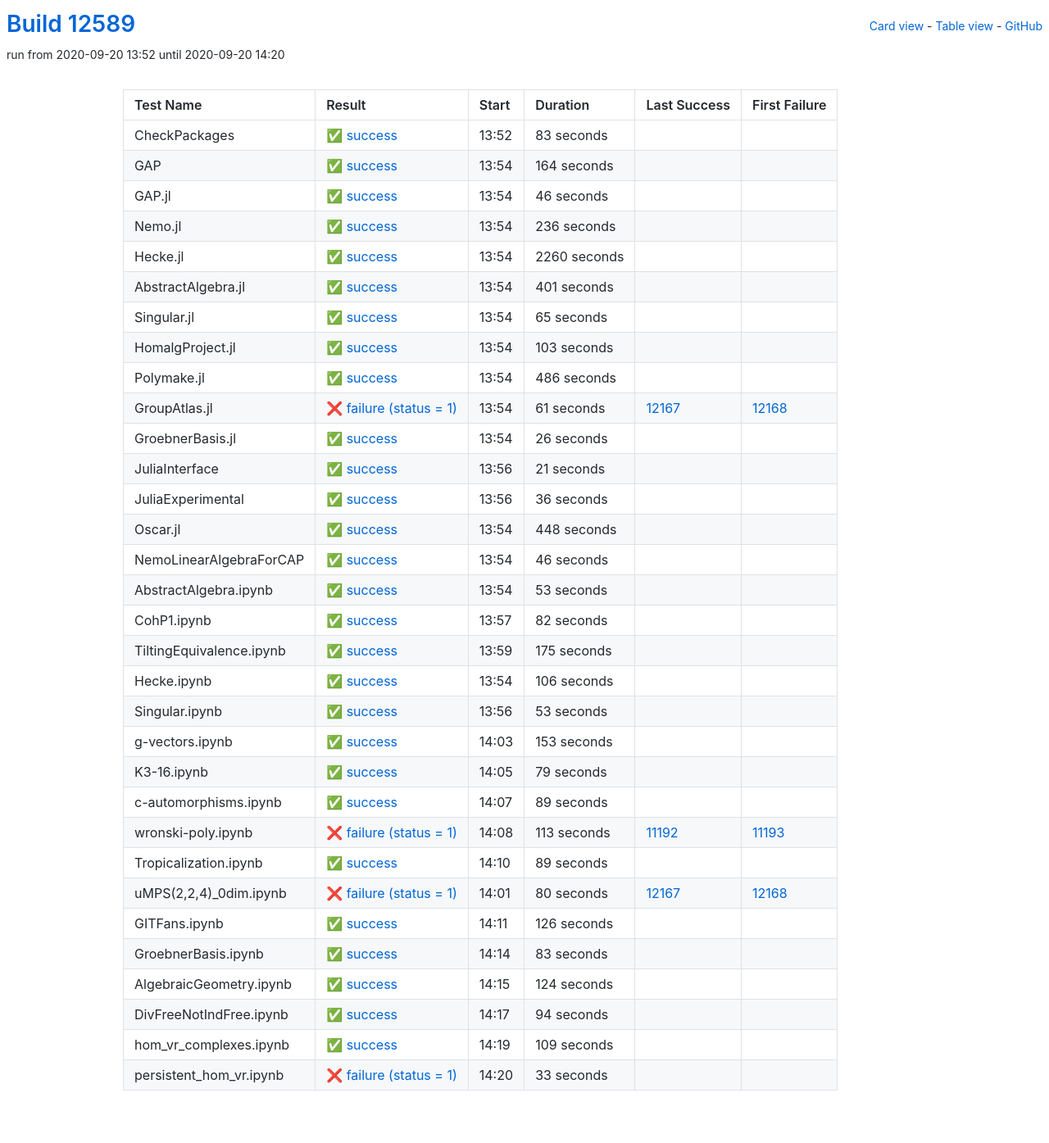
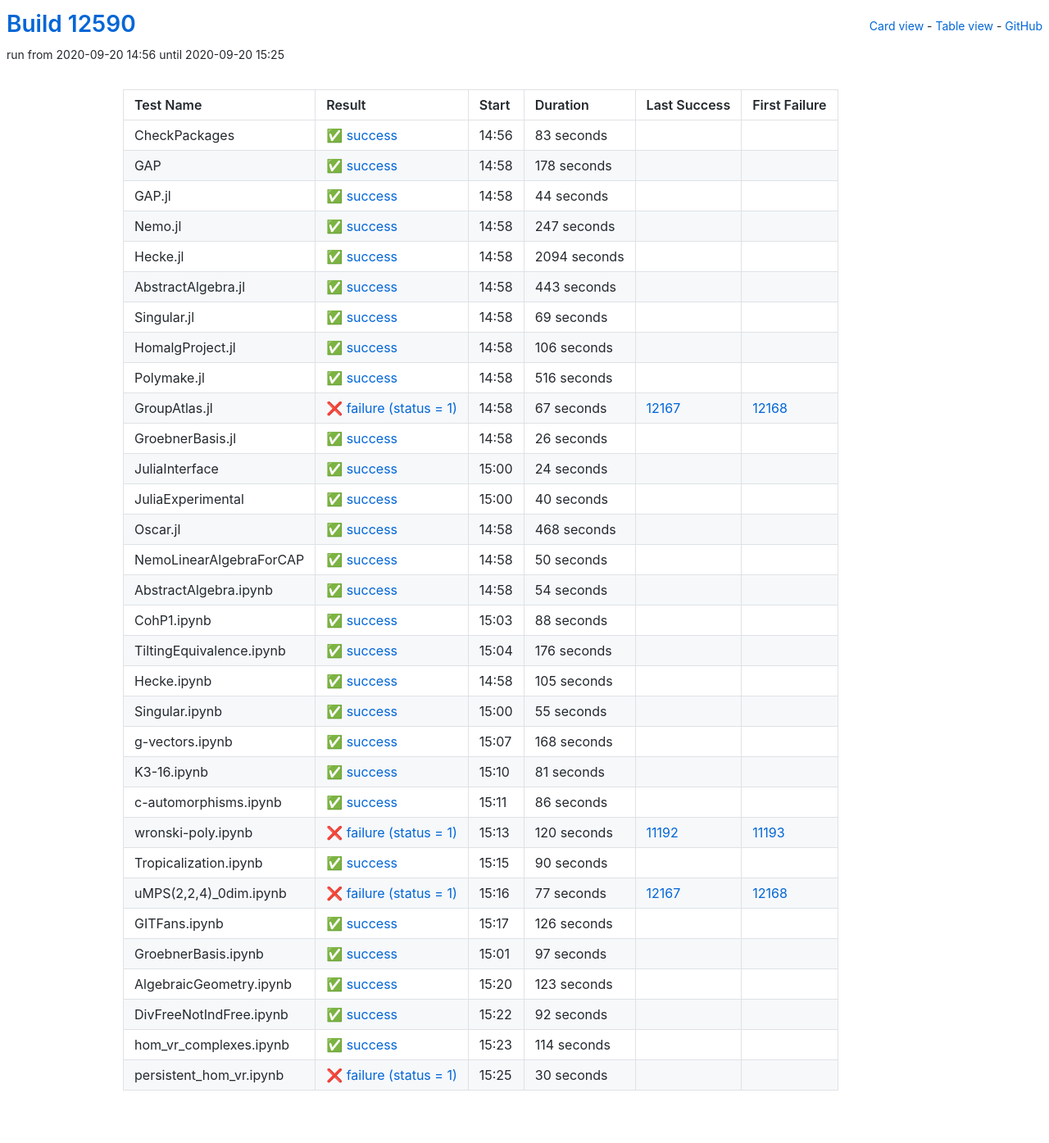
Before and after one commit to oscar-system/oscar-ci-status, a Jekyll site: the page built from table.html, in a window 1280 px wide. Shown: the whole page at 82% size. Built offline with Jekyll 4.4.1, drawn with Linux system fonts in a browser that asks for light colours.

Commit message:
Build #12590

```diff
--- a/_data/ci.yml
+++ b/_data/ci.yml
@@ -1,6 +1,6 @@
 ---
-build: 12589
-build_url: https://oscarci.mathematik.uni-kl.de/job/oscar/12589/
+build: 12590
+build_url: https://oscarci.mathematik.uni-kl.de/job/oscar/12590/
 job: oscar
 organization: oscar-system
 repo: oscar-ci-status
@@ -8,8 +8,8 @@
 tests:
 - name: CheckPackages
   id: checkpackages
-  log: https://oscarci.mathematik.uni-kl.de/job/oscar/12589/artifact/logs/build-12589/CheckPackages.log
-  start: 2020-09-20 13:52
+  log: https://oscarci.mathematik.uni-kl.de/job/oscar/12590/artifact/logs/build-12590/CheckPackages.log
+  start: 2020-09-20 14:56
   success: true
   exitcode: 0
   status: success
@@ -20,116 +20,116 @@
   first_failure_url:
 - name: GAP
   id: gap
-  log: https://oscarci.mathematik.uni-kl.de/job/oscar/12589/artifact/logs/build-12589/GAP.log
-  start: 2020-09-20 13:54
+  log: https://oscarci.mathematik.uni-kl.de/job/oscar/12590/artifact/logs/build-12590/GAP.log
+  start: 2020-09-20 14:58
   success: true
   exitcode: 0
   status: success
-  duration: 164
+  duration: 178
   last_success: false
   last_success_url:
   first_failure: false
   first_failure_url:
 - name: GAP.jl
   id: gap-jl
-  log: https://oscarci.mathematik.uni-kl.de/job/oscar/12589/artifact/logs/build-12589/GAP.jl.log
-  start: 2020-09-20 13:54
+  log: https://oscarci.mathematik.uni-kl.de/job/oscar/12590/artifact/logs/build-12590/GAP.jl.log
+  start: 2020-09-20 14:58
   success: true
   exitcode: 0
   status: success
-  duration: 46
+  duration: 44
   last_success: false
   last_success_url:
   first_failure: false
   first_failure_url:
 - name: Nemo.jl
   id: nemo-jl
-  log: https://oscarci.mathematik.uni-kl.de/job/oscar/12589/artifact/logs/build-12589/Nemo.jl.log
-  start: 2020-09-20 13:54
+  log: https://oscarci.mathematik.uni-kl.de/job/oscar/12590/artifact/logs/build-12590/Nemo.jl.log
+  start: 2020-09-20 14:58
   success: true
   exitcode: 0
   status: success
-  duration: 236
+  duration: 247
   last_success: false
   last_success_url:
   first_failure: false
   first_failure_url:
 - name: Hecke.jl
   id: hecke-jl
-  log: https://oscarci.mathematik.uni-kl.de/job/oscar/12589/artifact/logs/build-12589/Hecke.jl.log
-  start: 2020-09-20 13:54
+  log: https://oscarci.mathematik.uni-kl.de/job/oscar/12590/artifact/logs/build-12590/Hecke.jl.log
+  start: 2020-09-20 14:58
   success: true
   exitcode: 0
   status: success
-  duration: 2260
+  duration: 2094
   last_success: false
   last_success_url:
   first_failure: false
   first_failure_url:
 - name: AbstractAlgebra.jl
   id: abstractalgebra-jl
-  log: https://oscarci.mathematik.uni-kl.de/job/oscar/12589/artifact/logs/build-12589/AbstractAlgebra.jl.log
-  start: 2020-09-20 13:54
+  log: https://oscarci.mathematik.uni-kl.de/job/oscar/12590/artifact/logs/build-12590/AbstractAlgebra.jl.log
+  start: 2020-09-20 14:58
   success: true
   exitcode: 0
   status: success
-  duration: 401
+  duration: 443
   last_success: false
   last_success_url:
   first_failure: false
   first_failure_url:
 - name: Singular.jl
   id: singular-jl
-  log: https://oscarci.mathematik.uni-kl.de/job/oscar/12589/artifact/logs/build-12589/Singular.jl.log
-  start: 2020-09-20 13:54
+  log: https://oscarci.mathematik.uni-kl.de/job/oscar/12590/artifact/logs/build-12590/Singular.jl.log
+  start: 2020-09-20 14:58
   success: true
   exitcode: 0
   status: success
-  duration: 65
+  duration: 69
   last_success: false
   last_success_url:
   first_failure: false
   first_failure_url:
 - name: HomalgProject.jl
   id: homalgproject-jl
-  log: https://oscarci.mathematik.uni-kl.de/job/oscar/12589/artifact/logs/build-12589/HomalgProject.jl.log
-  start: 2020-09-20 13:54
+  log: https://oscarci.mathematik.uni-kl.de/job/oscar/12590/artifact/logs/build-12590/HomalgProject.jl.log
+  start: 2020-09-20 14:58
   success: true
   exitcode: 0
   status: success
-  duration: 103
+  duration: 106
   last_success: false
   last_success_url:
   first_failure: false
   first_failure_url:
 - name: Polymake.jl
   id: polymake-jl
-  log: https://oscarci.mathematik.uni-kl.de/job/oscar/12589/artifact/logs/build-12589/Polymake.jl.log
-  start: 2020-09-20 13:54
+  log: https://oscarci.mathematik.uni-kl.de/job/oscar/12590/artifact/logs/build-12590/Polymake.jl.log
+  start: 2020-09-20 14:58
   success: true
   exitcode: 0
   status: success
-  duration: 486
+  duration: 516
   last_success: false
   last_success_url:
   first_failure: false
   first_failure_url:
 - name: GroupAtlas.jl
   id: groupatlas-jl
-  log: https://oscarci.mathematik.uni-kl.de/job/oscar/12589/artifact/logs/build-12589/GroupAtlas.jl.log
-  start: 2020-09-20 13:54
+  log: https://oscarci.mathematik.uni-kl.de/job/oscar/12590/artifact/logs/build-12590/GroupAtlas.jl.log
+  start: 2020-09-20 14:58
   success: false
   exitcode: 1
   status: failure
-  duration: 61
+  duration: 67
   last_success: 12167
   last_success_url: https://oscarci.mathematik.uni-kl.de/job/oscar/12167/
   first_failure: 12168
   first_failure_url: https://oscarci.mathematik.uni-kl.de/job/oscar/12168/
 - name: GroebnerBasis.jl
   id: groebnerbasis-jl
-  log: https://oscarci.mathematik.uni-kl.de/job/oscar/12589/artifact/logs/build-12589/GroebnerBasis.jl.log
-  start: 2020-09-20 13:54
+  log: https://oscarci.mathematik.uni-kl.de/job/oscar/12590/artifact/logs/build-12590/GroebnerBasis.jl.log
+  start: 2020-09-20 14:58
   success: true
   exitcode: 0
   status: success
@@ -140,188 +140,188 @@
   first_failure_url:
 - name: JuliaInterface
   id: juliainterface
-  log: https://oscarci.mathematik.uni-kl.de/job/oscar/12589/artifact/logs/build-12589/JuliaInterface.log
-  start: 2020-09-20 13:56
+  log: https://oscarci.mathematik.uni-kl.de/job/oscar/12590/artifact/logs/build-12590/JuliaInterface.log
+  start: 2020-09-20 15:00
   success: true
   exitcode: 0
   status: success
-  duration: 21
+  duration: 24
   last_success: false
   last_success_url:
   first_failure: false
   first_failure_url:
 - name: JuliaExperimental
   id: juliaexperimental
-  log: https://oscarci.mathematik.uni-kl.de/job/oscar/12589/artifact/logs/build-12589/JuliaExperimental.log
-  start: 2020-09-20 13:56
+  log: https://oscarci.mathematik.uni-kl.de/job/oscar/12590/artifact/logs/build-12590/JuliaExperimental.log
+  start: 2020-09-20 15:00
   success: true
   exitcode: 0
   status: success
-  duration: 36
+  duration: 40
   last_success: false
   last_success_url:
   first_failure: false
   first_failure_url:
 - name: Oscar.jl
   id: oscar-jl
-  log: https://oscarci.mathematik.uni-kl.de/job/oscar/12589/artifact/logs/build-12589/Oscar.jl.log
-  start: 2020-09-20 13:54
+  log: https://oscarci.mathematik.uni-kl.de/job/oscar/12590/artifact/logs/build-12590/Oscar.jl.log
+  start: 2020-09-20 14:58
   success: true
   exitcode: 0
   status: success
-  duration: 448
+  duration: 468
   last_success: false
   last_success_url:
   first_failure: false
   first_failure_url:
 - name: NemoLinearAlgebraForCAP
   id: nemolinearalgebraforcap
-  log: https://oscarci.mathematik.uni-kl.de/job/oscar/12589/artifact/logs/build-12589/NemoLinearAlgebraForCAP.log
-  start: 2020-09-20 13:54
+  log: https://oscarci.mathematik.uni-kl.de/job/oscar/12590/artifact/logs/build-12590/NemoLinearAlgebraForCAP.log
+  start: 2020-09-20 14:58
   success: true
   exitcode: 0
   status: success
-  duration: 46
+  duration: 50
   last_success: false
   last_success_url:
   first_failure: false
   first_failure_url:
 - name: AbstractAlgebra.ipynb
   id: abstractalgebra-ipynb
-  log: https://oscarci.mathematik.uni-kl.de/job/oscar/12589/artifact/logs/build-12589/AbstractAlgebra.ipynb.log
-  start: 2020-09-20 13:54
+  log: https://oscarci.mathematik.uni-kl.de/job/oscar/12590/artifact/logs/build-12590/AbstractAlgebra.ipynb.log
+  start: 2020-09-20 14:58
   success: true
   exitcode: 0
   status: success
-  duration: 53
+  duration: 54
   last_success: false
   last_success_url:
   first_failure: false
   first_failure_url:
 - name: CohP1.ipynb
   id: cohp1-ipynb
-  log: https://oscarci.mathematik.uni-kl.de/job/oscar/12589/artifact/logs/build-12589/CohP1.ipynb.log
-  start: 2020-09-20 13:57
+  log: https://oscarci.mathematik.uni-kl.de/job/oscar/12590/artifact/logs/build-12590/CohP1.ipynb.log
+  start: 2020-09-20 15:03
   success: true
   exitcode: 0
   status: success
-  duration: 82
+  duration: 88
   last_success: false
   last_success_url:
   first_failure: false
   first_failure_url:
 - name: TiltingEquivalence.ipynb
   id: tiltingequivalence-ipynb
-  log: https://oscarci.mathematik.uni-kl.de/job/oscar/12589/artifact/logs/build-12589/TiltingEquivalence.ipynb.log
-  start: 2020-09-20 13:59
+  log: https://oscarci.mathematik.uni-kl.de/job/oscar/12590/artifact/logs/build-12590/TiltingEquivalence.ipynb.log
+  start: 2020-09-20 15:04
   success: true
   exitcode: 0
   status: success
-  duration: 175
+  duration: 176
   last_success: false
   last_success_url:
   first_failure: false
   first_failure_url:
 - name: Hecke.ipynb
   id: hecke-ipynb
-  log: https://oscarci.mathematik.uni-kl.de/job/oscar/12589/artifact/logs/build-12589/Hecke.ipynb.log
-  start: 2020-09-20 13:54
+  log: https://oscarci.mathematik.uni-kl.de/job/oscar/12590/artifact/logs/build-12590/Hecke.ipynb.log
+  start: 2020-09-20 14:58
   success: true
   exitcode: 0
   status: success
-  duration: 106
+  duration: 105
   last_success: false
   last_success_url:
   first_failure: false
   first_failure_url:
 - name: Singular.ipynb
   id: singular-ipynb
-  log: https://oscarci.mathematik.uni-kl.de/job/oscar/12589/artifact/logs/build-12589/Singular.ipynb.log
-  start: 2020-09-20 13:56
+  log: https://oscarci.mathematik.uni-kl.de/job/oscar/12590/artifact/logs/build-12590/Singular.ipynb.log
+  start: 2020-09-20 15:00
   success: true
   exitcode: 0
   status: success
-  duration: 53
+  duration: 55
   last_success: false
   last_success_url:
   first_failure: false
   first_failure_url:
 - name: g-vectors.ipynb
   id: g-vectors-ipynb
-  log: https://oscarci.mathematik.uni-kl.de/job/oscar/12589/artifact/logs/build-12589/g-vectors.ipynb.log
-  start: 2020-09-20 14:03
+  log: https://oscarci.mathematik.uni-kl.de/job/oscar/12590/artifact/logs/build-12590/g-vectors.ipynb.log
+  start: 2020-09-20 15:07
   success: true
   exitcode: 0
   status: success
-  duration: 153
+  duration: 168
   last_success: false
   last_success_url:
   first_failure: false
   first_failure_url:
 - name: K3-16.ipynb
   id: k3-16-ipynb
-  log: https://oscarci.mathematik.uni-kl.de/job/oscar/12589/artifact/logs/build-12589/K3-16.ipynb.log
-  start: 2020-09-20 14:05
+  log: https://oscarci.mathematik.uni-kl.de/job/oscar/12590/artifact/logs/build-12590/K3-16.ipynb.log
+  start: 2020-09-20 15:10
   success: true
   exitcode: 0
   status: success
-  duration: 79
+  duration: 81
   last_success: false
   last_success_url:
   first_failure: false
   first_failure_url:
 - name: c-automorphisms.ipynb
   id: c-automorphisms-ipynb
-  log: https://oscarci.mathematik.uni-kl.de/job/oscar/12589/artifact/logs/build-12589/c-automorphisms.ipynb.log
-  start: 2020-09-20 14:07
+  log: https://oscarci.mathematik.uni-kl.de/job/oscar/12590/artifact/logs/build-12590/c-automorphisms.ipynb.log
+  start: 2020-09-20 15:11
   success: true
   exitcode: 0
   status: success
-  duration: 89
+  duration: 86
   last_success: false
   last_success_url:
   first_failure: false
   first_failure_url:
 - name: wronski-poly.ipynb
   id: wronski-poly-ipynb
-  log: https://oscarci.mathematik.uni-kl.de/job/oscar/12589/artifact/logs/build-12589/wronski-poly.ipynb.log
-  start: 2020-09-20 14:08
+  log: https://oscarci.mathematik.uni-kl.de/job/oscar/12590/artifact/logs/build-12590/wronski-poly.ipynb.log
+  start: 2020-09-20 15:13
   success: false
   exitcode: 1
   status: failure
-  duration: 113
+  duration: 120
   last_success: 11192
   last_success_url: https://oscarci.mathematik.uni-kl.de/job/oscar/11192/
   first_failure: 11193
   first_failure_url: https://oscarci.mathematik.uni-kl.de/job/oscar/11193/
 - name: Tropicalization.ipynb
   id: tropicalization-ipynb
-  log: https://oscarci.mathematik.uni-kl.de/job/oscar/12589/artifact/logs/build-12589/Tropicalization.ipynb.log
-  start: 2020-09-20 14:10
+  log: https://oscarci.mathematik.uni-kl.de/job/oscar/12590/artifact/logs/build-12590/Tropicalization.ipynb.log
+  start: 2020-09-20 15:15
   success: true
   exitcode: 0
   status: success
-  duration: 89
+  duration: 90
   last_success: false
   last_success_url:
   first_failure: false
   first_failure_url:
 - name: uMPS(2,2,4)_0dim.ipynb
   id: umps-2-2-4-0dim-ipynb
-  log: https://oscarci.mathematik.uni-kl.de/job/oscar/12589/artifact/logs/build-12589/uMPS-2-2-4-_0dim.ipynb.log
-  start: 2020-09-20 14:01
+  log: https://oscarci.mathematik.uni-kl.de/job/oscar/12590/artifact/logs/build-12590/uMPS-2-2-4-_0dim.ipynb.log
+  start: 2020-09-20 15:16
   success: false
   exitcode: 1
   status: failure
-  duration: 80
+  duration: 77
   last_success: 12167
   last_success_url: https://oscarci.mathematik.uni-kl.de/job/oscar/12167/
   first_failure: 12168
   first_failure_url: https://oscarci.mathematik.uni-kl.de/job/oscar/12168/
 - name: GITFans.ipynb
   id: gitfans-ipynb
-  log: https://oscarci.mathematik.uni-kl.de/job/oscar/12589/artifact/logs/build-12589/GITFans.ipynb.log
-  start: 2020-09-20 14:11
+  log: https://oscarci.mathematik.uni-kl.de/job/oscar/12590/artifact/logs/build-12590/GITFans.ipynb.log
+  start: 2020-09-20 15:17
   success: true
   exitcode: 0
   status: success
@@ -332,60 +332,60 @@
   first_failure_url:
 - name: GroebnerBasis.ipynb
   id: groebnerbasis-ipynb
-  log: https://oscarci.mathematik.uni-kl.de/job/oscar/12589/artifact/logs/build-12589/GroebnerBasis.ipynb.log
-  start: 2020-09-20 14:14
+  log: https://oscarci.mathematik.uni-kl.de/job/oscar/12590/artifact/logs/build-12590/GroebnerBasis.ipynb.log
+  start: 2020-09-20 15:01
   success: true
   exitcode: 0
   status: success
-  duration: 83
+  duration: 97
   last_success: false
   last_success_url:
   first_failure: false
   first_failure_url:
 - name: AlgebraicGeometry.ipynb
   id: algebraicgeometry-ipynb
-  log: https://oscarci.mathematik.uni-kl.de/job/oscar/12589/artifact/logs/build-12589/AlgebraicGeometry.ipynb.log
-  start: 2020-09-20 14:15
+  log: https://oscarci.mathematik.uni-kl.de/job/oscar/12590/artifact/logs/build-12590/AlgebraicGeometry.ipynb.log
+  start: 2020-09-20 15:20
   success: true
   exitcode: 0
   status: success
-  duration: 124
+  duration: 123
   last_success: false
   last_success_url:
   first_failure: false
   first_failure_url:
 - name: DivFreeNotIndFree.ipynb
   id: divfreenotindfree-ipynb
-  log: https://oscarci.mathematik.uni-kl.de/job/oscar/12589/artifact/logs/build-12589/DivFreeNotIndFree.ipynb.log
-  start: 2020-09-20 14:17
+  log: https://oscarci.mathematik.uni-kl.de/job/oscar/12590/artifact/logs/build-12590/DivFreeNotIndFree.ipynb.log
+  start: 2020-09-20 15:22
   success: true
   exitcode: 0
   status: success
-  duration: 94
+  duration: 92
   last_success: false
   last_success_url:
   first_failure: false
   first_failure_url:
 - name: hom_vr_complexes.ipynb
   id: hom-vr-complexes-ipynb
-  log: https://oscarci.mathematik.uni-kl.de/job/oscar/12589/artifact/logs/build-12589/hom_vr_complexes.ipynb.log
-  start: 2020-09-20 14:19
+  log: https://oscarci.mathematik.uni-kl.de/job/oscar/12590/artifact/logs/build-12590/hom_vr_complexes.ipynb.log
+  start: 2020-09-20 15:23
   success: true
   exitcode: 0
   status: success
-  duration: 109
+  duration: 114
   last_success: false
   last_success_url:
   first_failure: false
   first_failure_url:
 - name: persistent_hom_vr.ipynb
   id: persistent-hom-vr-ipynb
-  log: https://oscarci.mathematik.uni-kl.de/job/oscar/12589/artifact/logs/build-12589/persistent_hom_vr.ipynb.log
-  start: 2020-09-20 14:20
+  log: https://oscarci.mathematik.uni-kl.de/job/oscar/12590/artifact/logs/build-12590/persistent_hom_vr.ipynb.log
+  start: 2020-09-20 15:25
   success: false
   exitcode: 1
   status: failure
-  duration: 33
+  duration: 30
   last_success: false
   last_success_url:
   first_failure: false
```
Also changed, not shown: README.md.
